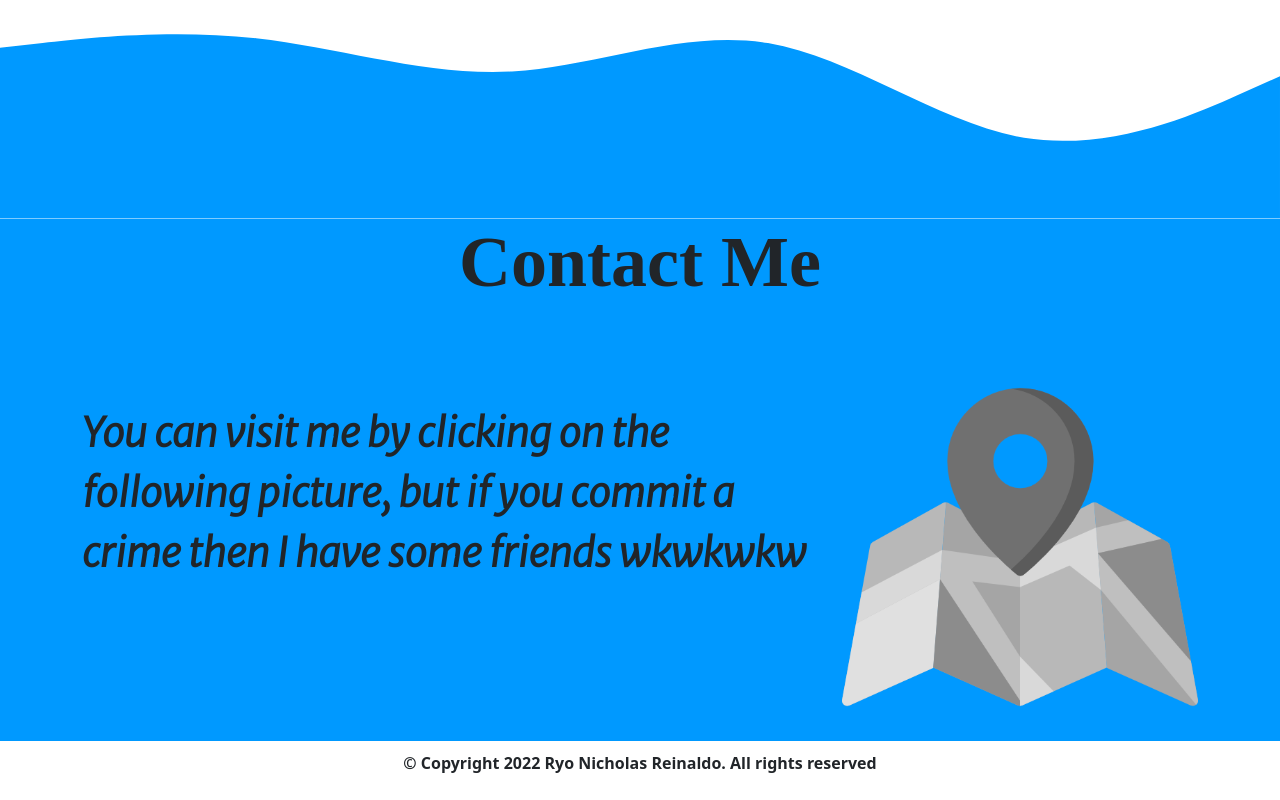
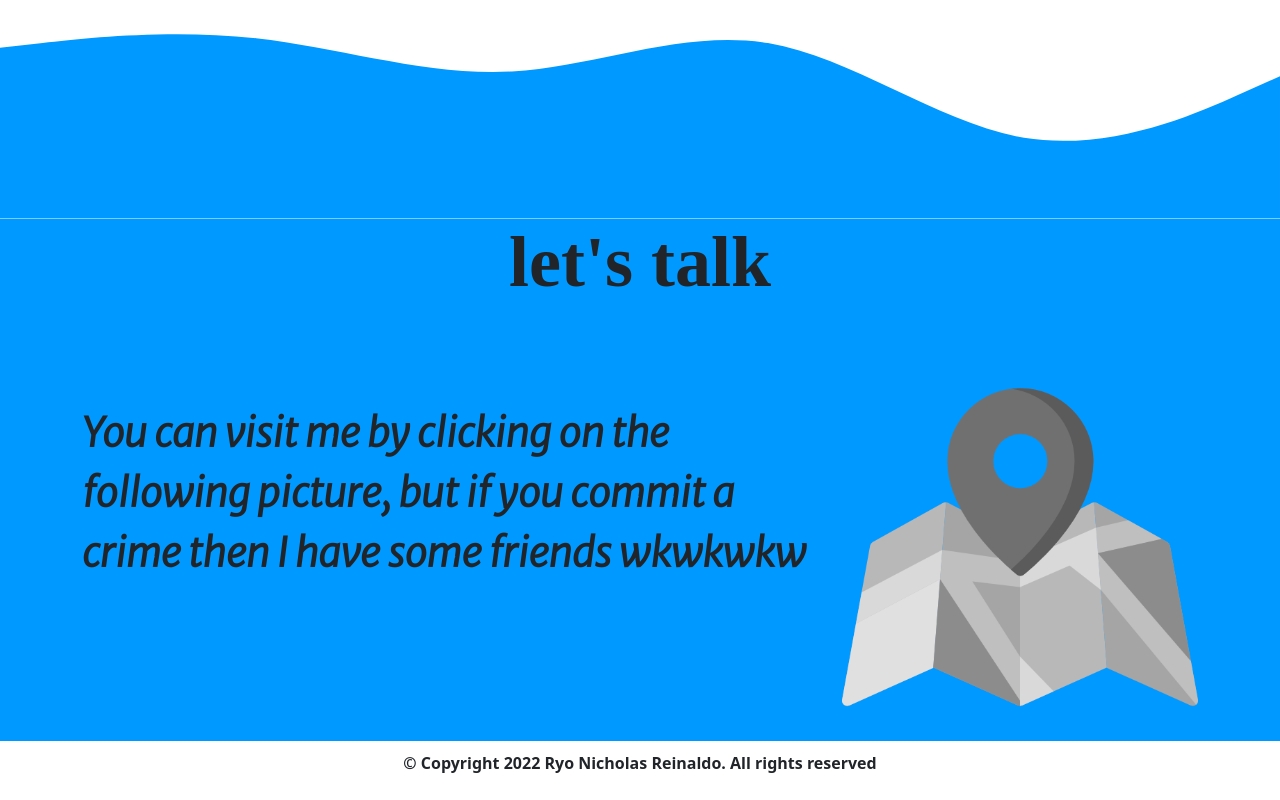
Before and after one commit to ryo873/portfolio, a website: page index.html in a window 1280 px wide. Shown: the part 2322-3122 px from the top of the page. Drawn offline with nearby package versions, Linux system fonts and the light colour scheme; files whose address does not match are found by name; a web font is replaced by a local one.

Commit message:
Update  contact me heading section

```diff
--- a/index.html
+++ b/index.html
@@ -175,7 +175,7 @@
       <div class="container">
         <div class="row">
           <div class="col-lg-12 text-center">
-            <h1 class="display-2">Contact Me</h1>
+            <h1 class="display-2">let's talk</h1>
           </div>
         </div>
         <div class="row">
```
